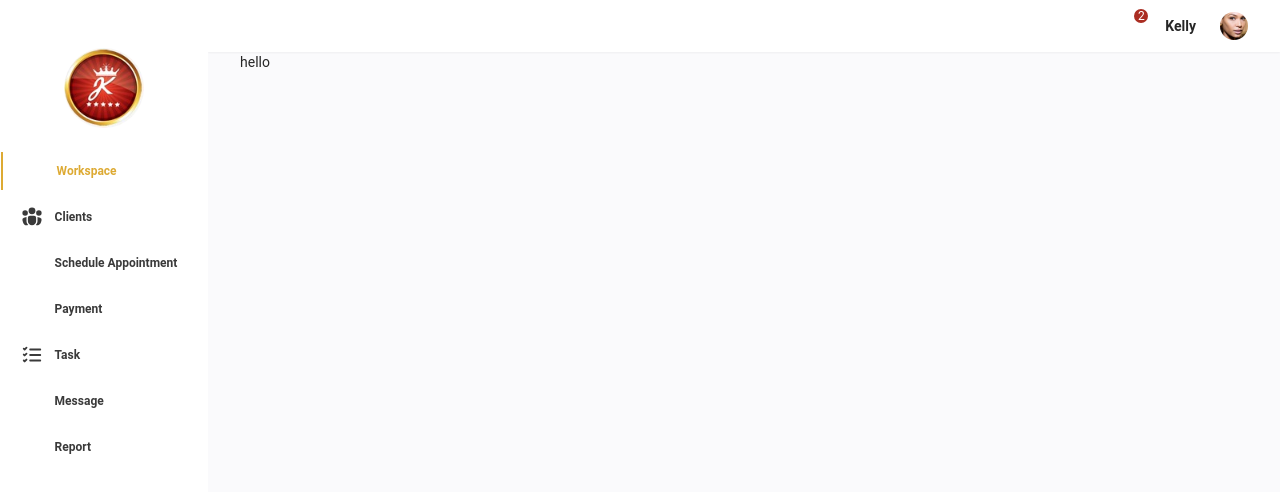
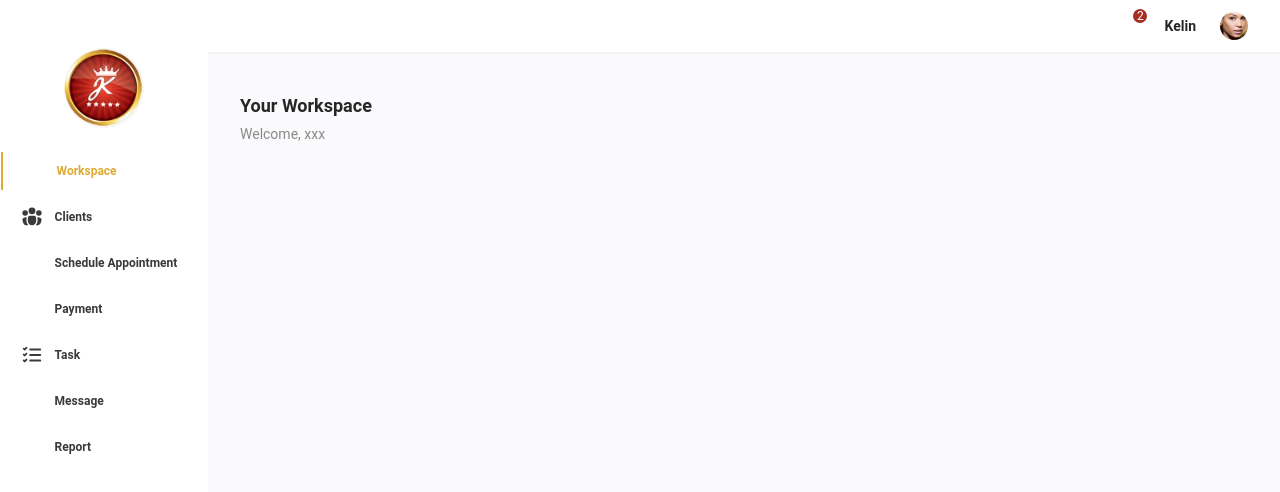
Before and after one commit to Godswillcode/tezzasolutions-interview-task, a React (Create React App) app: page /workspace in a window 1280 px wide. Shown: the top 492 px of the page. Built offline with nearby package versions, Linux system fonts and the light colour scheme; some icons are missing.

Commit message:
resuable pageinto

```diff
--- /dev/null
+++ b/src/components/PageIntro.tsx
@@ -0,0 +1,12 @@
+interface Iprops {
+  title: string;
+  description: string;
+}
+export const PageIntro = ({ description, title }: Iprops) => {
+  return (
+    <div className="mb-3">
+      <h2 className="font-bold text-lg pb-1">{title}</h2>
+      <p className="text-accent text-sm">{description}</p>
+    </div>
+  );
+};
--- a/src/components/layout/DashboardLayout.tsx
+++ b/src/components/layout/DashboardLayout.tsx
@@ -14,7 +14,7 @@ export const DashboardLayout: React.FC<IProps> = ({ children }: IProps) => {
         </div>
         <div className="w-full lg:ml-52 pb-10">
           <TopBar />
-          <main className="Container">{children}</main>
+          <main className="Container pt-10">{children}</main>
         </div>
       </div>
     </div>
--- a/src/components/layout/TopBar.tsx
+++ b/src/components/layout/TopBar.tsx
@@ -1,20 +1,27 @@
 import user_avatar from "assets/images/avatar.png";
-import { Badge } from "antd";
+import { Badge, Drawer } from "antd";
 import { Icon } from "@iconify/react";
+import { Sidebar } from "./Sidebar";
+import { useState } from "react";
 
 export const TopBar = () => {
+  const [open, setOpen] = useState(false);
   return (
     <>
       <div className="w-full bg-white shadow-sm py-3">
         <div className="Container flex justify-between items-center">
           <div className="lg:invisible">
-          <Icon icon="pixelarticons:menu" fontSize={25} />
+            <Icon
+              icon="pixelarticons:menu"
+              fontSize={25}
+              onClick={() => setOpen(true)}
+            />
           </div>
           <div className="flex items-center justify-end gap-x-6">
             <Badge count={2} size="small" color="#aa2d22">
               <Icon icon="mdi:bell-outline" fontSize={20} />
             </Badge>
-          <h4 className="font-semibold text-sm">Kelly</h4>
+            <h4 className="font-semibold text-sm">Kelin</h4>
             <img
               src={user_avatar}
               alt="user-avatar"
@@ -23,6 +30,16 @@ export const TopBar = () => {
           </div>
         </div>
       </div>
+
+      {/* mobile side */}
+      <Drawer
+        title="Menu"
+        placement="right"
+        onClose={() => setOpen(false)}
+        open={open}
+      >
+        <Sidebar />
+      </Drawer>
     </>
   );
 };
--- a/src/features/workspace/Workspace.tsx
+++ b/src/features/workspace/Workspace.tsx
@@ -1,8 +1,13 @@
+import { PageIntro } from "components/PageIntro";
 import { DashboardLayout } from "components/layout/DashboardLayout";
 import React from "react";
 
 const Workspace = () => {
-  return <DashboardLayout>hello</DashboardLayout>;
+  return (
+    <DashboardLayout>
+      <PageIntro title="Your Workspace" description="Welcome, xxx" />
+    </DashboardLayout>
+  );
 };
 
 export default Workspace;
```
Lines whose indentation alone changed are shown as unchanged.
